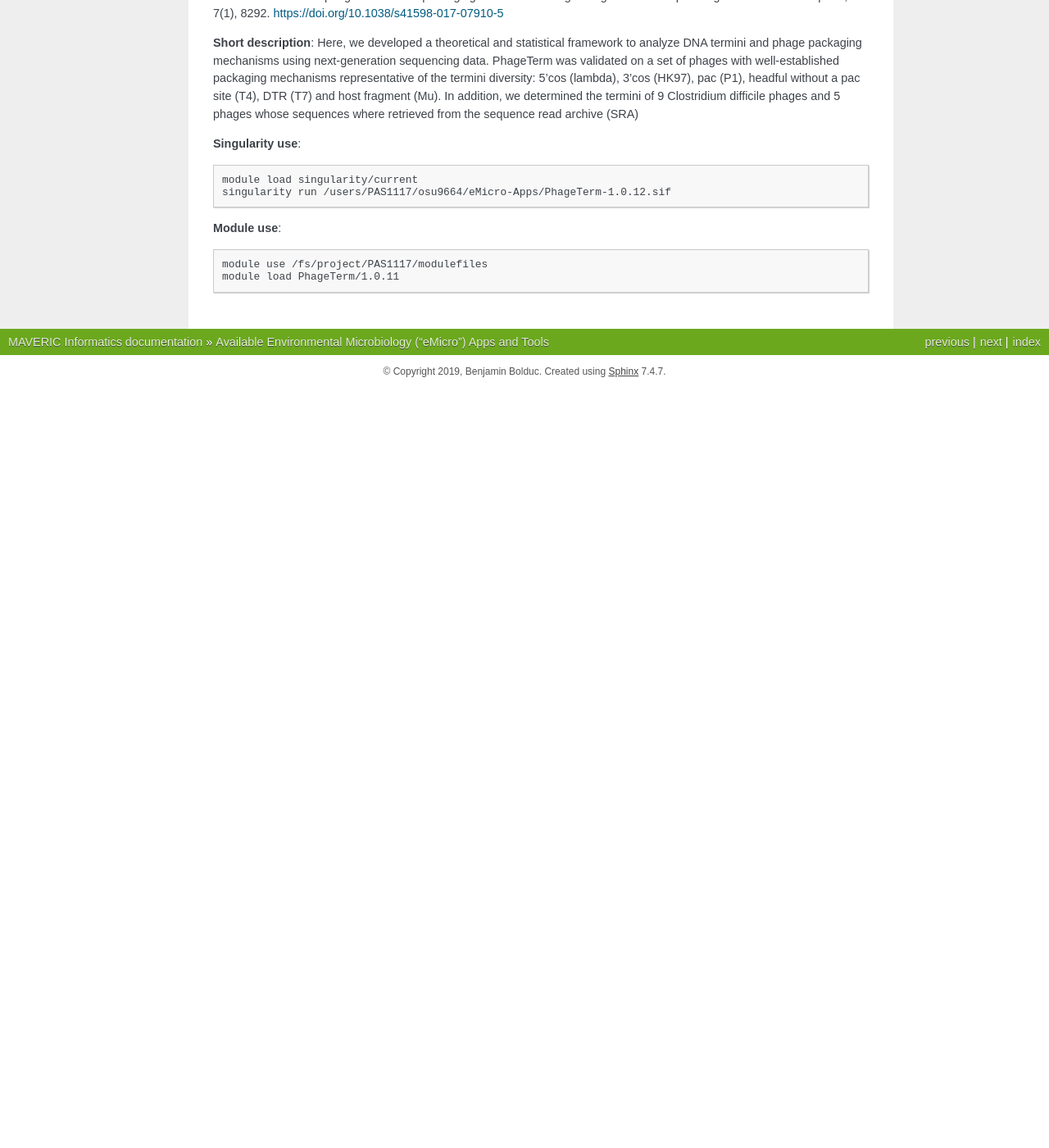
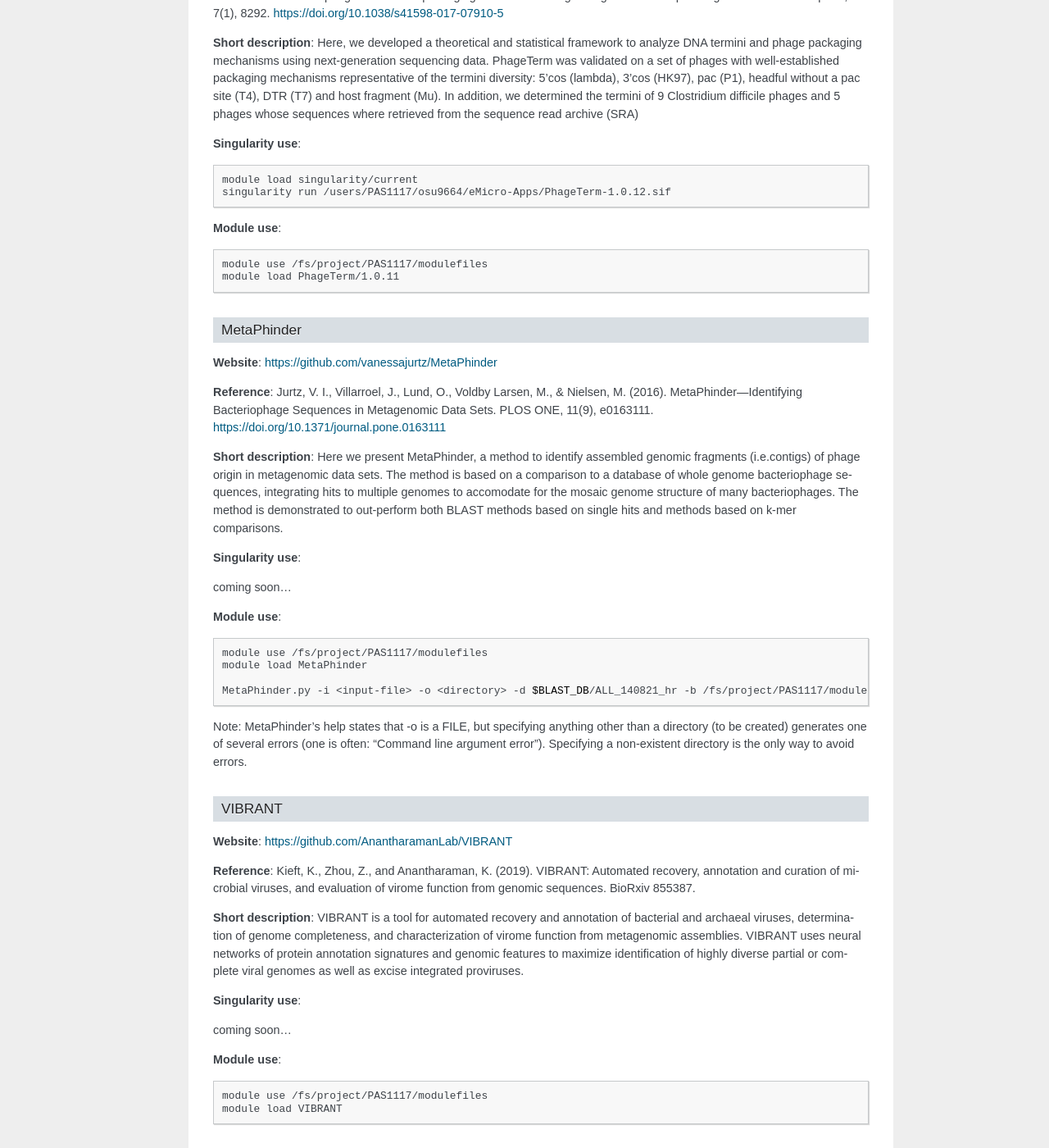
Before and after one commit to MAVERIC-Labs/MAVERIC_informatics, a Sphinx documentation site: the page built from docs/source/eMicro-Apps.rst, in a window 1280 px wide and 1400 px high, scrolled down 16828 px. Shown: the whole window at 82% size. Built offline with Sphinx 7.4.7, drawn with Linux system fonts in a browser that asks for light colours; before the commit the page ends 17301 px from its top, so only the background shows below that.

Commit message:
Added MetaPhinder and VIBRANT

```diff
--- a/docs/source/eMicro-Apps.rst
+++ b/docs/source/eMicro-Apps.rst
@@ -1002,3 +1002,58 @@ Clostridium difficile phages and 5 phages whose sequences where retrieved from t
 
     module use /fs/project/PAS1117/modulefiles
     module load PhageTerm/1.0.11
+
+MetaPhinder
+~~~~~~~~~~~
+
+**Website**: https://github.com/vanessajurtz/MetaPhinder
+
+**Reference**: Jurtz, V. I., Villarroel, J., Lund, O., Voldby Larsen, M., & Nielsen, M. (2016). MetaPhinder—Identifying
+Bacteriophage Sequences in Metagenomic Data Sets. PLOS ONE, 11(9), e0163111. https://doi.org/10.1371/journal.pone.0163111
+
+**Short description**: Here we present MetaPhinder, a method to identify assembled genomic fragments (i.e.contigs) of
+phage origin in metagenomic data sets. The method is based on a comparison to a database of whole genome bacteriophage
+sequences, integrating hits to multiple genomes to accomodate for the mosaic genome structure of many bacteriophages.
+The method is demonstrated to out-perform both BLAST methods based on single hits and methods based on k-mer comparisons.
+
+
+**Singularity use**:
+
+coming soon...
+
+**Module use**:
+
+.. code-block:: bash
+
+    module use /fs/project/PAS1117/modulefiles
+    module load MetaPhinder
+
+    MetaPhinder.py -i <input-file> -o <directory> -d $BLAST_DB/ALL_140821_hr -b /fs/project/PAS1117/modules/MetaPhinder/bin/
+
+Note: MetaPhinder's help states that -o is a FILE, but specifying anything other than a directory (to be created)
+generates one of several errors (one is often: "Command line argument error"). Specifying a non-existent directory is
+the only way to avoid errors.
+
+VIBRANT
+~~~~~~~
+
+**Website**: https://github.com/AnantharamanLab/VIBRANT
+
+**Reference**: Kieft, K., Zhou, Z., and Anantharaman, K. (2019). VIBRANT: Automated recovery, annotation and curation
+of microbial viruses, and evaluation of virome function from genomic sequences. BioRxiv 855387.
+
+**Short description**: VIBRANT is a tool for automated recovery and annotation of bacterial and archaeal viruses,
+determination of genome completeness, and characterization of virome function from metagenomic assemblies. VIBRANT uses
+neural networks of protein annotation signatures and genomic features to maximize identification of highly diverse
+partial or complete viral genomes as well as excise integrated proviruses.
+
+**Singularity use**:
+
+coming soon...
+
+**Module use**:
+
+.. code-block:: bash
+
+    module use /fs/project/PAS1117/modulefiles
+    module load VIBRANT
```
Also changed, not shown: 5 other files.
